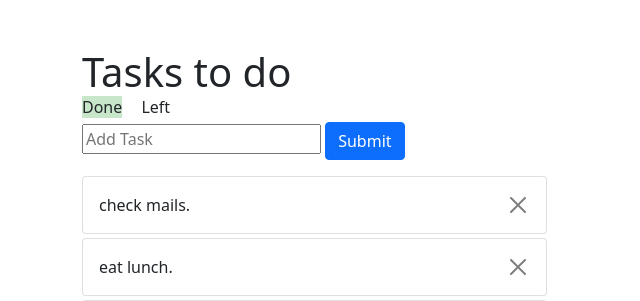
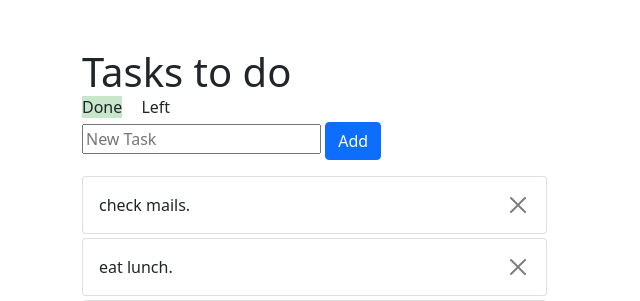
Before and after one commit to akramnarejo/django-projects, a Django app: page / in a window 1280 px wide. Shown: the top 301 px of the page, without its empty margins (0-640 px from the left). Run offline with Django 3.2, Linux system fonts and the light colour scheme; data comes from the database, SQL or seed files in the repository; both versions use the stored data as it was after the commit.

Commit message:
refactored the button name from submit to add, and also placeholder for the input field from Add task to New task

```diff
--- a/todo_app/app/forms.py
+++ b/todo_app/app/forms.py
@@ -9,6 +9,6 @@ class TaskForm(forms.ModelForm):
             'task':forms.TextInput(attrs={
                 'id':'task-text',
                 'required':True,
-                'placeholder':'Add Task'
+                'placeholder':'New Task'
             }),
         }
--- a/todo_app/app/templates/index.html
+++ b/todo_app/app/templates/index.html
@@ -14,7 +14,7 @@
         <form action="" method="POST" id='taskform' class="mt-md-3">
             {% csrf_token %}
             {{form.task}}
-            <button class="btn btn-primary" type="submit">Submit</button>
+            <button class="btn btn-primary" type="submit">Add</button>
         </form>
         <div class="tasks">
             {% for task in tasks %}
```
Also changed, not shown: todo_app/db.sqlite3.
